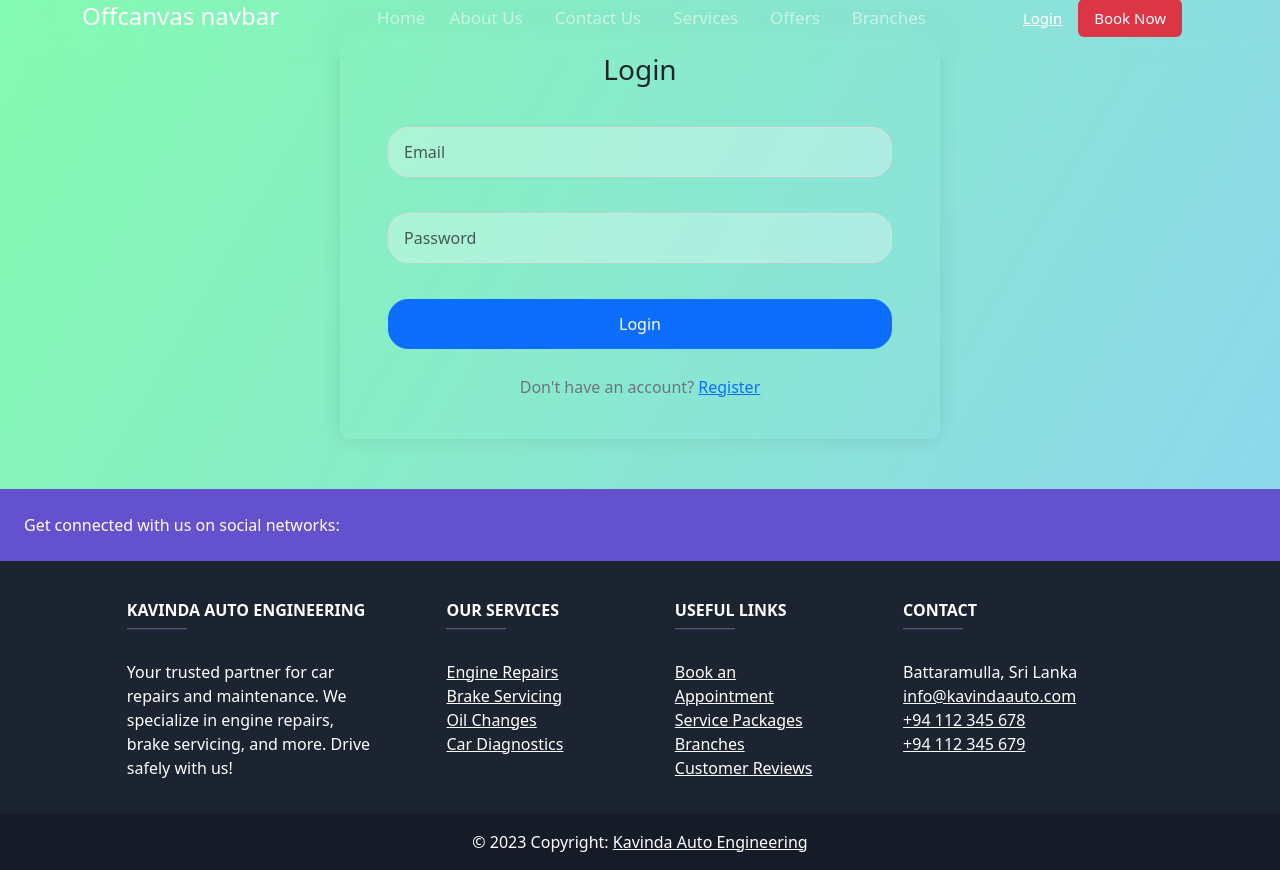
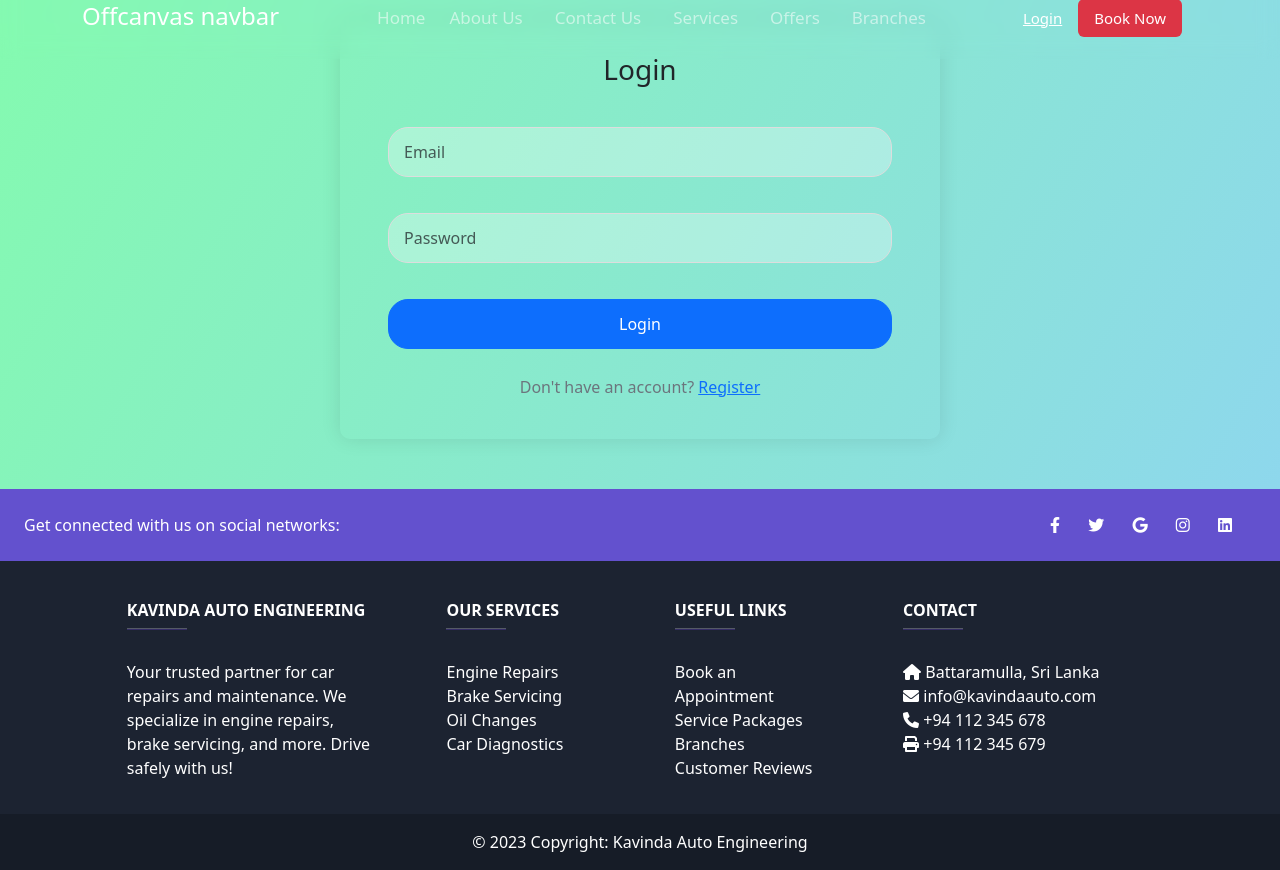
Before and after one commit to starlightaris/car_service_ms, a PHP site: page /login.php in a window 1280 px wide. Shown: the part 27-897 px from the top of the page. Run offline with PHP 8.4, Linux system fonts and the light colour scheme.

Commit message:
social media icons fix

```diff
--- a/css/style-header-footer.css
+++ b/css/style-header-footer.css
@@ -60,6 +60,16 @@ width: 100%;
   background-color: rgba(0, 0, 0, 0.7);
   /* Dark transparent background */
   /* backdrop-filter: blur(10px); */
+}
+
+footer a {
+  text-decoration: none !important;  /* Removes underline */
+  display: inline-flex;  /* Ensures icons align properly */
+  align-items: center;
+}
+
+footer a i {
+  vertical-align: middle; /* Ensures the icon aligns properly */
 }
 
 /* Apply the frosted effect only if backdrop-filter is supported. (Edge failed, Chrome works) */
--- a/login.php
+++ b/login.php
@@ -42,6 +42,8 @@ if (isset($_POST['btnsubmit'])) {
     <!-- Custom CSS -->
     <link rel="stylesheet" type="text/css" href="css/style-login.css">
     <link rel="stylesheet" type="text/css" href="css/style-header-footer.css">
+    <!-- Font Awesome for Social Media icons-->
+    <link rel="stylesheet" href="https://cdnjs.cloudflare.com/ajax/libs/font-awesome/6.0.0/css/all.min.css">
 
 </head>
 
```
